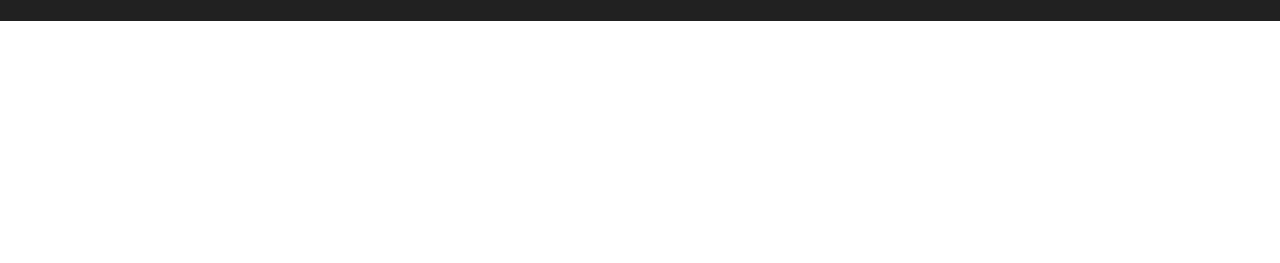
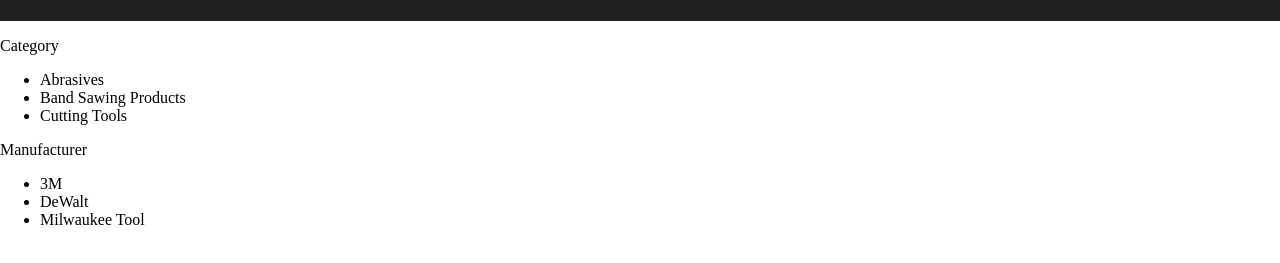
Before and after one commit to anudelman/dgisupply, a plain HTML site: page index.html in a window 1280 px wide. Shown: the part 45-308 px from the top of the page. Drawn offline with nearby package versions, Linux system fonts and the light colour scheme.

Commit message:
added tabs html

```diff
--- a/index.html
+++ b/index.html
@@ -4,7 +4,7 @@
   <meta charset="UTF-8">
   <meta name="viewport" content="width=device-width, initial-scale=1.0">
   <meta http-equiv="X-UA-Compatible" content="ie=edge">
-  <title>DGI Supply Mobile - Shopping Cart</title>
+  <title>DGI Supply</title>
     <link rel="stylesheet" href="style.css">
 
 </head>
@@ -22,6 +22,25 @@
       </ul>
     </nav>
 
+    <div class="tabs">
+      <div class="tab cat">
+        <p>Category</p>
+      </div>
+      <ul class="cat contents">
+        <li>Abrasives</li>
+        <li>Band Sawing Products</li>
+        <li>Cutting Tools</li>
+       </ul>
+      <div class="tab mfg">
+        <p>Manufacturer</p>
+      </div>
+      <ul class="mfg contents">
+        <li>3M</li>
+        <li>DeWalt</li>
+        <li>Milwaukee Tool</li>
+     </ul>
+    </div>
+  </div>
   </div>
   <script src="https://cdnjs.cloudflare.com/ajax/libs/jquery/3.3.1/jquery.min.js"></script>
   <script src="https://cdnjs.cloudflare.com/ajax/libs/gsap/1.20.3/TweenMax.min.js"></script>
```
